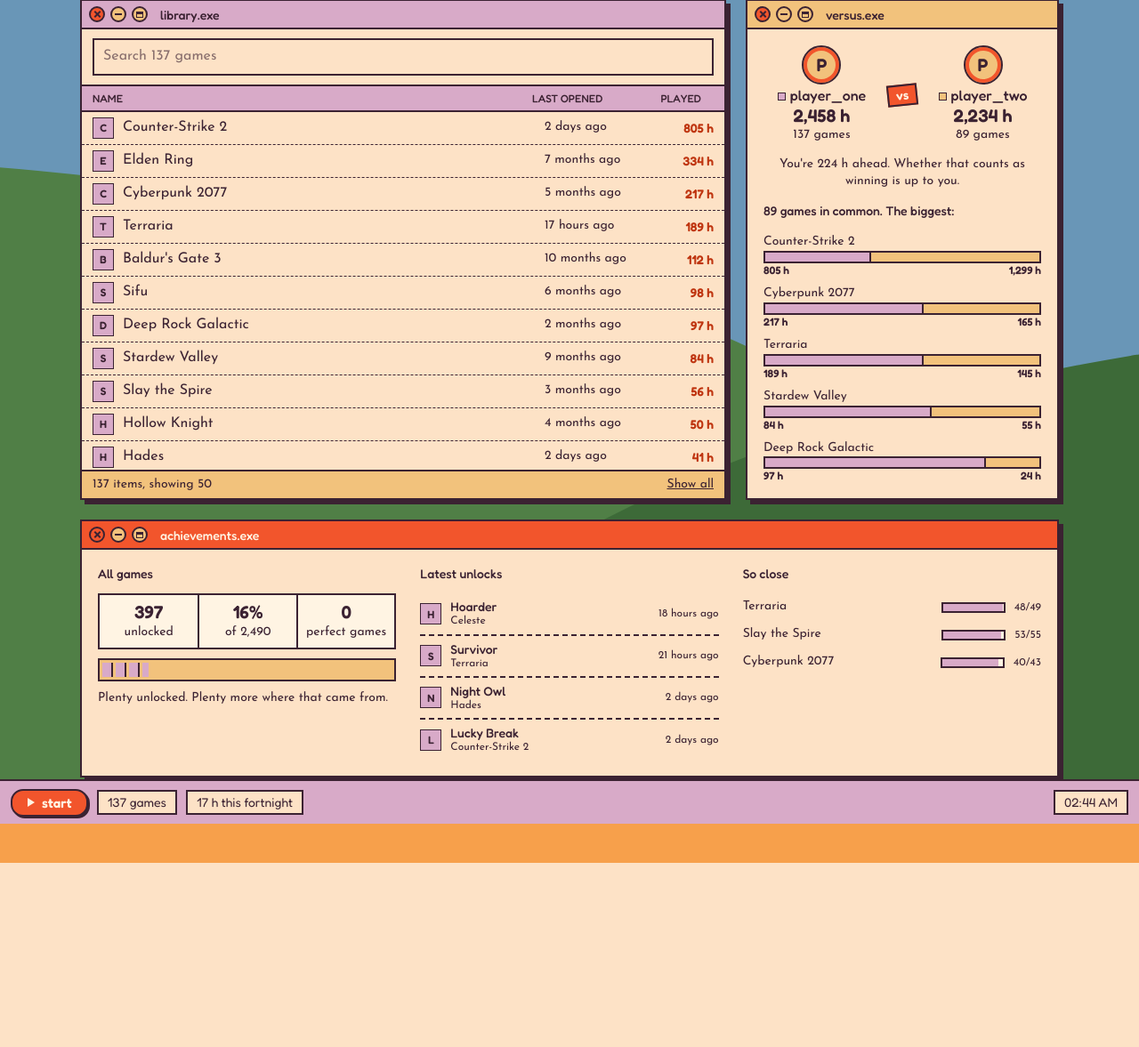
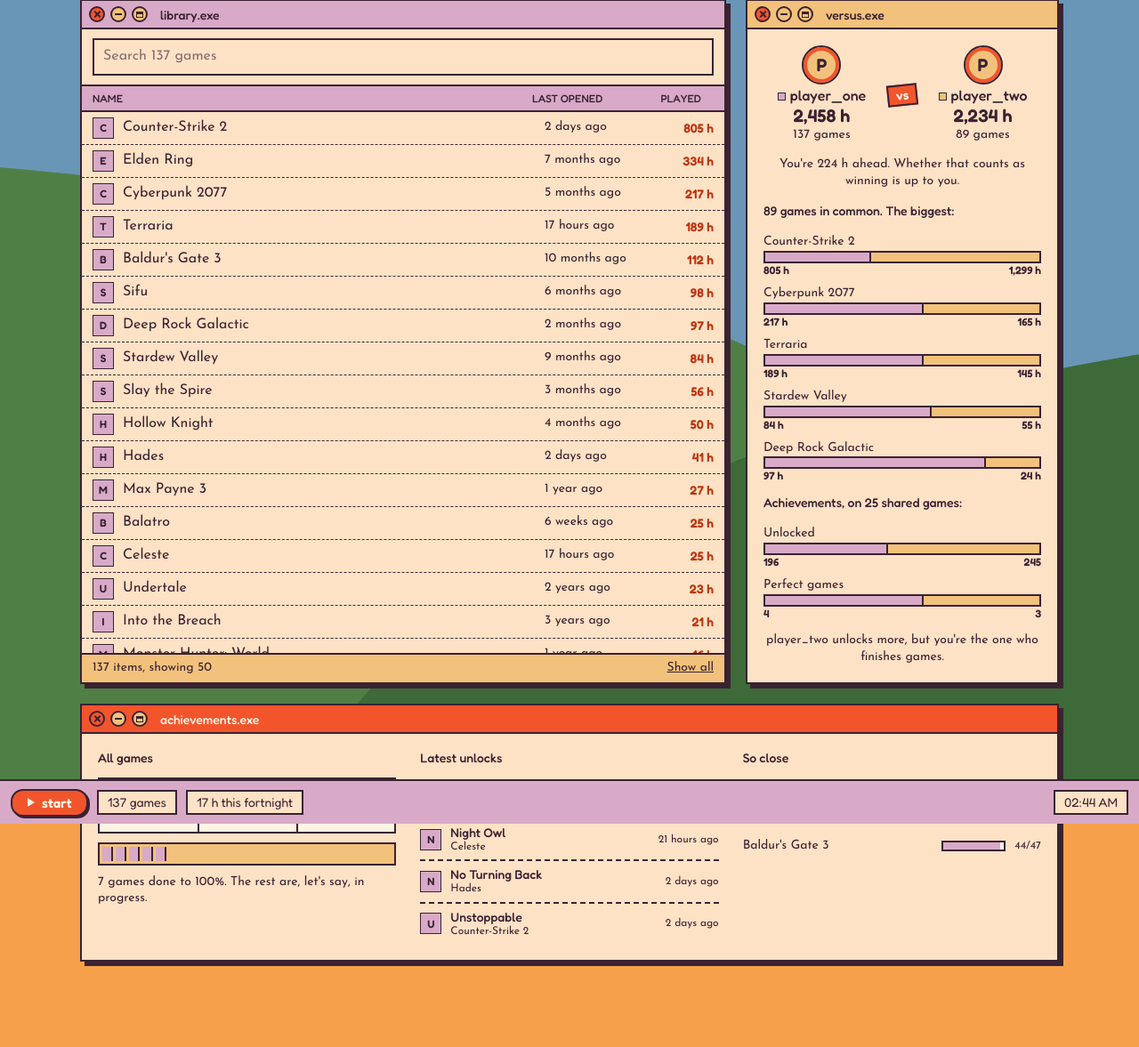
Before and after one commit to Abanoubthefighter/steamify, a Flask app: page /player/demo?vs=demo-friend in a window 1280 px wide. Shown: the part 1115-2292 px from the top of the page at 89% size. Before the commit the page ends 2085 px from the top, so only its background shows below. Run offline with Flask 3, Linux system fonts and the light colour scheme; data comes from the database, SQL or seed files in the repository; data that the repository does not hold is empty.

Commit message:
Compare achievements in versus.exe
Under the playtime duels, versus.exe now has two more split bars:
achievements unlocked and perfect games, counted over the shared games
that have achievements, with a caption for who's ahead (and the classic
"more unlocks, fewer finishes"). It only shows when there's something to
compare.

The demo's favourites with 150 hours or more stay at 100%, so the demo
shows a few perfect games.

```diff
--- a/app.py
+++ b/app.py
@@ -230,6 +230,23 @@ def _versus(player: dict, summary: dict, friend: dict | None) -> dict | None:
         "shared": shared,
         "shared_count": shared_count,
         "caption": captions.versus_caption(friend["name"], summary["total_minutes"] - theirs["total_minutes"]),
+        "achievements": _achievement_duel(player, friend),
+    }
+
+
+def _achievement_duel(player: dict, friend: dict) -> dict | None:
+    """Achievements in versus.exe: both players over the games with achievements they share."""
+    duel = storage.get_shared_achievements(player["steam_id"], friend["steam_id"])
+    if not duel["games"]:
+        return None
+    unlocked = duel["my_unlocked"] + duel["their_unlocked"]
+    perfect = duel["my_perfect"] + duel["their_perfect"]
+    return {
+        **duel,
+        # Where each split bar is cut: your share on the left. An empty contest splits down the middle.
+        "unlocked_share": stats.percent(duel["my_unlocked"], unlocked) if unlocked else 50,
+        "perfect_share": stats.percent(duel["my_perfect"], perfect) if perfect else 50,
+        "caption": captions.versus_achievement_caption(friend["name"], duel),
     }
 
 
--- a/captions.py
+++ b/captions.py
@@ -123,3 +123,18 @@ def achievement_caption(summary: dict, percent: int) -> str:
     if percent < 15:
         return "You collect games, not achievements."
     return "Plenty unlocked. Plenty more where that came from."
+
+
+def versus_achievement_caption(friend_name: str, duel: dict) -> str:
+    """The line under the achievement duel in versus.exe (see storage.get_shared_achievements)."""
+    mine, theirs = duel["my_unlocked"], duel["their_unlocked"]
+    my_perfect, their_perfect = duel["my_perfect"], duel["their_perfect"]
+    if mine == theirs:
+        return "Dead even on achievements. Suspicious, again."
+    if mine > theirs and my_perfect < their_perfect:
+        return f"More unlocks, fewer finishes. {friend_name} actually sees the credits."
+    if mine < theirs and my_perfect > their_perfect:
+        return f"{friend_name} unlocks more, but you're the one who finishes games."
+    if mine > theirs:
+        return f"{plural(mine - theirs, 'achievement')} ahead on the games you share. Rub it in, politely."
+    return f"{friend_name} has {plural(theirs - mine, 'achievement')} more on the games you share. Time to grind."
--- a/demo.py
+++ b/demo.py
@@ -243,8 +243,10 @@ def _invent_achievements(rng: random.Random, games: list[dict], since: float) ->
             continue
         total = rng.randint(12, 60)
         done = round(total * min(1.0, game["minutes"] / 60 / rng.uniform(15, 120)))
-        if done == total and rng.random() < 0.5:
-            done -= rng.randint(1, 3)  # well played, but those last few are always the hard ones
+        # A favourite with 150 hours or more is finished. Other well-played games
+        # often stop just short: those last few achievements are always the hard ones.
+        if done == total and game["minutes"] < 150 * 60 and rng.random() < 0.5:
+            done -= rng.randint(1, 3)
         last = game["last_played"] or time.time()
         start = min(since, last)
         # Spread over the year, with the newest one from the last time the game was played.
--- a/templates/windows/versus.html
+++ b/templates/windows/versus.html
@@ -1,6 +1,7 @@
 {#
   versus.exe: you against a friend. Each shared game gets one bar that is
-  split between the two of you by hours played.
+  split between the two of you by hours played. Below that, the same kind of
+  bars for achievements, over the shared games that have any.
 #}
 {% from "partials/window.html" import window %}
 {% from "partials/avatar.html" import avatar %}
@@ -42,6 +43,30 @@
   <p class="empty">Not a single game in common. You two live in different worlds.</p>
   {% endif %}
 
+  {% if versus.achievements %}
+  {% set duel = versus.achievements %}
+  <p class="label">Achievements, on {{ duel.games | plural("shared game") }}:</p>
+  <ul class="duels" role="list">
+    <li class="duel">
+      <span class="duel__name">Unlocked</span>
+      <span class="duel__bar" style="--mine: {{ duel.unlocked_share }}%" aria-hidden="true"></span>
+      <span class="duel__numbers">
+        <span><span class="sr-only">{{ player.name }}: </span>{{ duel.my_unlocked | number }}</span>
+        <span><span class="sr-only">{{ versus.friend.name }}: </span>{{ duel.their_unlocked | number }}</span>
+      </span>
+    </li>
+    <li class="duel">
+      <span class="duel__name">Perfect games</span>
+      <span class="duel__bar" style="--mine: {{ duel.perfect_share }}%" aria-hidden="true"></span>
+      <span class="duel__numbers">
+        <span><span class="sr-only">{{ player.name }}: </span>{{ duel.my_perfect }}</span>
+        <span><span class="sr-only">{{ versus.friend.name }}: </span>{{ duel.their_perfect }}</span>
+      </span>
+    </li>
+  </ul>
+  <p class="note center">{{ duel.caption }}</p>
+  {% endif %}
+
   {% else %}
   <div class="versus">
     <div class="versus__side">{{ avatar(player, small=true) }}<span class="versus__name">{{ player.name }}</span></div>
```
Also changed, not shown: tests/test_app.py (+13 -0 lines), tests/test_captions.py (+15 -0 lines).
